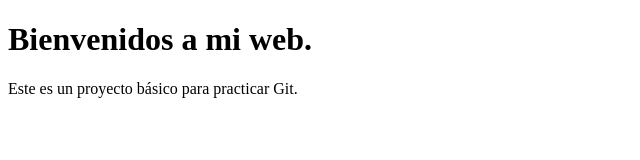
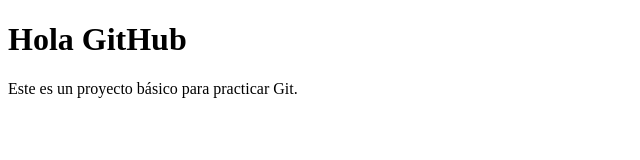
Before and after one commit to RaulDesarrolla/mi_proyecto_web, a plain HTML site: page index.html in a window 1280 px wide. Shown: the whole page, without its empty margins (0-640 px from the left). Drawn offline with Linux system fonts and the light colour scheme.

Commit message:
Cambiar titulo en index.html a 'Hola GitHub'

```diff
--- a/index.html
+++ b/index.html
@@ -1,12 +1,15 @@
 <!DOCTYPE html>
 <html lang="en">
+
 <head>
     <meta charset="UTF-8">
     <meta name="viewport" content="width=device-width, initial-scale=1.0">
     <title>Proyecto Web.</title>
 </head>
+
 <body>
-    <h1>Bienvenidos a mi web.</h1>
+    <h1>Hola GitHub</h1>
     <p>Este es un proyecto básico para practicar Git.</p>
 </body>
+
 </html>
```
